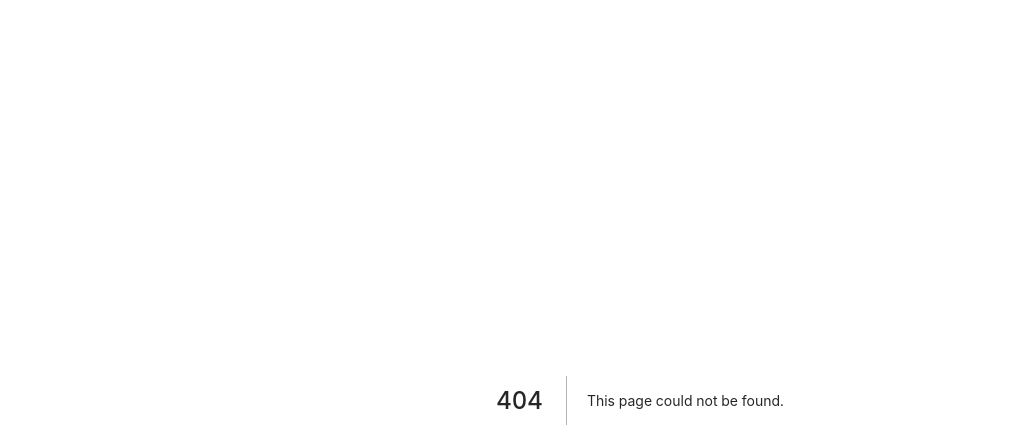
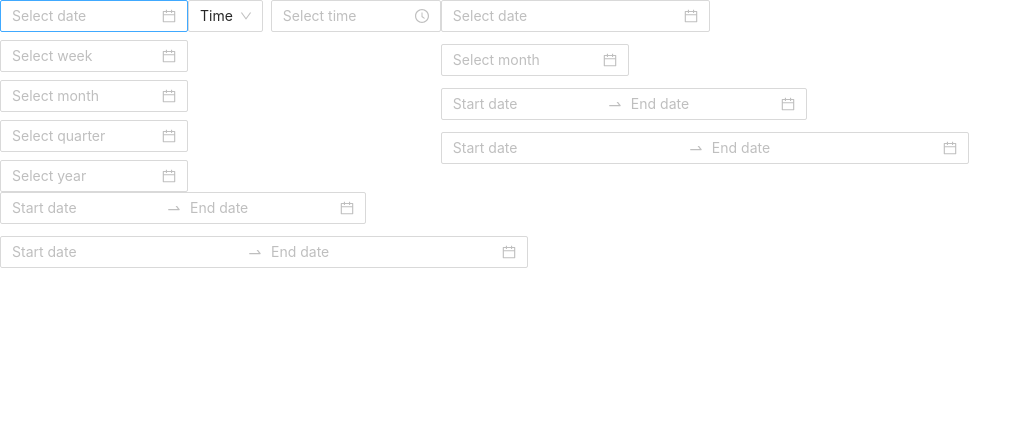
Before and after one commit to talhajubaer018/antdesign, a Next.js app: page /datepicker in a window 1280 px wide. Before the commit this address had no page. Shown: the top 448 px of the page, without its empty margins (0-1032 px from the left). Built offline with nearby package versions, Linux system fonts and the light colour scheme.

Commit message:
datepicker added

```diff
--- /dev/null
+++ b/pages/datepicker.js
@@ -0,0 +1,123 @@
+import { DatePicker, Space, Select, TimePicker } from 'antd';
+import React, { useState } from 'react';
+import moment from 'moment';
+
+const DatepickerAD = () => {
+  const { Option } = Select;
+  const { RangePicker } = DatePicker;
+
+  const [type, setType] = useState('time');
+
+  const PickerWithType = ({ type, onChange }) => {
+    if (type === 'time') return <TimePicker onChange={onChange} />;
+    if (type === 'date') return <DatePicker onChange={onChange} />;
+    return <DatePicker picker={type} onChange={onChange} />;
+  };
+  const range = (start, end) => {
+    const result = [];
+
+    for (let i = start; i < end; i++) {
+      result.push(i);
+    }
+    return result;
+  };
+  const disabledDate = (current) => {
+    // Can not select days before today and today
+    return current && current < moment().endOf('day');
+  };
+  const disabledDateTime = () => ({
+    disabledHours: () => range(0, 24).splice(4, 20),
+    disabledMinutes: () => range(30, 60),
+    disabledSeconds: () => [55, 56],
+  });
+  const disabledRangeTime = (_, type) => {
+    if (type === 'start') {
+      return {
+        disabledHours: () => range(0, 60).splice(4, 20),
+        disabledMinutes: () => range(30, 60),
+        disabledSeconds: () => [55, 56],
+      };
+    }
+
+    return {
+      disabledHours: () => range(0, 60).splice(20, 4),
+      disabledMinutes: () => range(0, 31),
+      disabledSeconds: () => [55, 56],
+    };
+  };
+
+  const onChange = (date, dateString) => {
+    console.log(date, dateString);
+  };
+  const onChange2 = (dates, dateStrings) => {
+    if (dates) {
+      console.log('From: ', dates[0], ', to: ', dates[1]);
+      console.log('From: ', dateStrings[0], ', to: ', dateStrings[1]);
+    } else {
+      console.log('Clear');
+    }
+  };
+  return (
+    <div>
+      <Space direction='vertical'>
+        <DatePicker onChange={onChange} />
+        <DatePicker onChange={onChange} picker='week' />
+        <DatePicker onChange={onChange} picker='month' />
+        <DatePicker onChange={onChange} picker='quarter' />
+        <DatePicker onChange={onChange} picker='year' />
+      </Space>
+      <Space>
+        <Select value={type} onChange={setType}>
+          <Option value='time'>Time</Option>
+          <Option value='date'>Date</Option>
+          <Option value='week'>Week</Option>
+          <Option value='month'>Month</Option>
+          <Option value='quarter'>Quarter</Option>
+          <Option value='year'>Year</Option>
+        </Select>
+        <PickerWithType type={type} onChange={(value) => console.log(value)} />
+      </Space>
+      <Space direction='vertical' size={12}>
+        <DatePicker
+          format='YYYY-MM-DD HH:mm:ss'
+          disabledDate={disabledDate}
+          disabledTime={disabledDateTime}
+          showTime={{
+            defaultValue: moment('00:00:00', 'HH:mm:ss'),
+          }}
+        />
+        <DatePicker picker='month' disabledDate={disabledDate} />
+        <RangePicker disabledDate={disabledDate} />
+        <RangePicker
+          disabledDate={disabledDate}
+          disabledTime={disabledRangeTime}
+          showTime={{
+            hideDisabledOptions: true,
+            defaultValue: [moment('00:00:00', 'HH:mm:ss'), moment('11:59:59', 'HH:mm:ss')],
+          }}
+          format='YYYY-MM-DD HH:mm:ss'
+        />
+      </Space>
+      <Space direction='vertical' size={12}>
+        <RangePicker
+          ranges={{
+            Today: [moment(), moment()],
+            'This Month': [moment().startOf('month'), moment().endOf('month')],
+          }}
+          onChange={onChange}
+        />
+        <RangePicker
+          ranges={{
+            Today: [moment(), moment()],
+            'This Month': [moment().startOf('month'), moment().endOf('month')],
+          }}
+          showTime
+          format='YYYY/MM/DD HH:mm:ss'
+          onChange={onChange}
+        />
+      </Space>
+    </div>
+  );
+};
+
+export default DatepickerAD;
```
